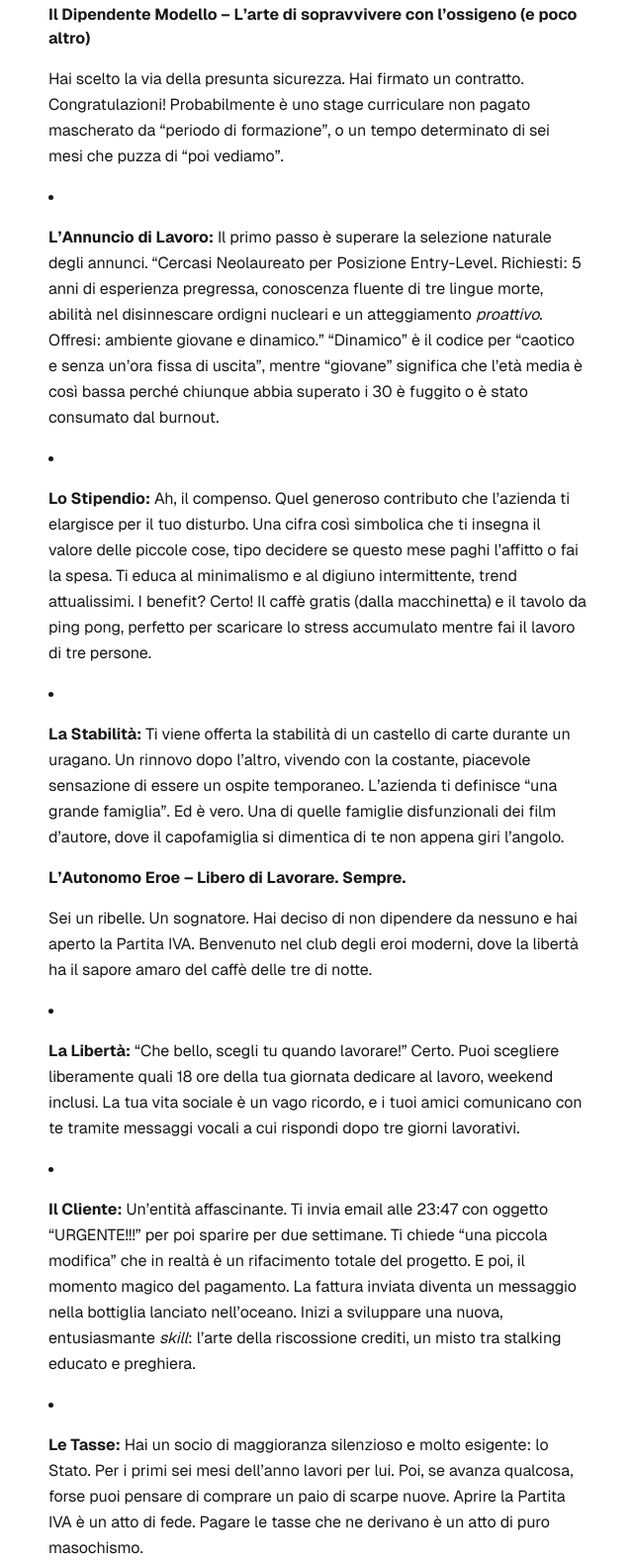
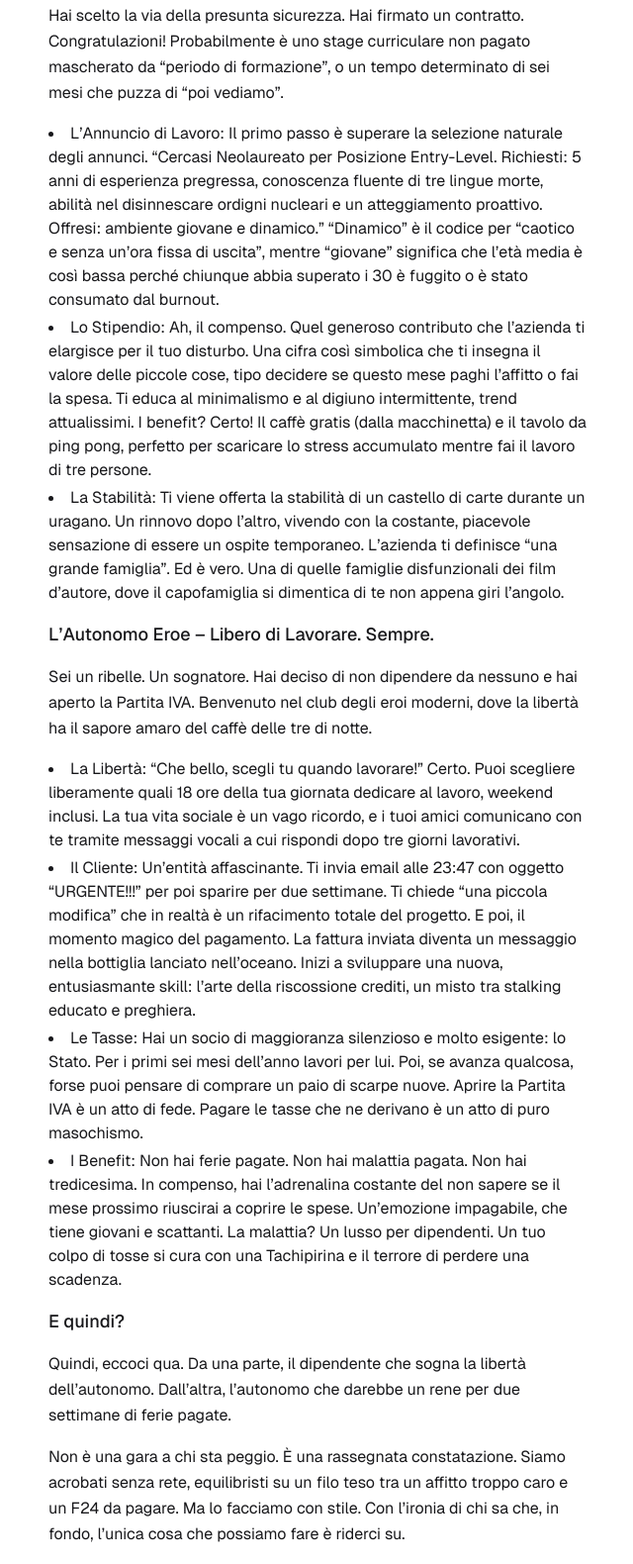
Before and after one commit to xfuryred/EscApe2, an Astro site: page /posts/dipendenti_iva in a window 1280 px wide. Shown: the part 583-2163 px from the top of the page at 99% size, without its empty margins (319-959 px from the left). Built offline with nearby package versions, Linux system fonts and the light colour scheme; Astro itself is replaced by a stand-in of ours.

Commit message:
riscritto e rimpaginato

```diff
--- a/src/content/posts/Dipendenti_Iva.md
+++ b/src/content/posts/Dipendenti_Iva.md
@@ -3,39 +3,28 @@ date: 2025-07-13
 title: 'Il Futuro è dei Giovani (se sopravvivono al presente).'
 description: altro post con IA, dove ho scritto un post parlando delle condizioni lavorative dei giovani oggi
 ---
-
-# Benvenuti nell'Eldorado del Lavoro Giovanile: Guida per Sopravvivere tra Stipendi da Fame e Partite IVA Eroiche
-
 Ah, il mondo del lavoro. Quel luogo mitologico che i nostri genitori descrivevano come un porto sicuro, un traguardo da raggiungere dopo anni di studio. "Prendi il pezzo di carta," dicevano, "e vedrai che le aziende faranno a gara per averti."
 
-E eccoci qui, nel 2025, con in mano non uno, ma a volte due "pezzi di carta", a contemplare l'orizzonte di questo fantomatico Eldorado. Un orizzonte che, a guardarlo bene, assomiglia più a una palude con la nebbia. Ma non disperiamo, perché siamo la generazione della *resilienza*. Una parola bellissima che abbiamo imparato a usare per non dire "sfruttati ma con il sorriso".
+E eccoci qui, nel 2025, con in mano non uno, ma a volte due "pezzi di carta", a contemplare l'orizzonte di questo fantomatico Eldorado. Un orizzonte che, a guardarlo bene, assomiglia più a una palude con la nebbia. Ma non disperiamo, perché siamo la generazione della resilienza. Una parola bellissima che abbiamo imparato a usare per non dire "sfruttati ma con il sorriso".
 
 Analizziamo insieme i due meravigliosi percorsi che questa epoca d'oro ci offre.
 
-### **Il Dipendente Modello – L'arte di sopravvivere con l'ossigeno (e poco altro)**
-
+## Il Dipendente Modello – L'arte di sopravvivere con l'ossigeno (e poco altro)
 Hai scelto la via della presunta sicurezza. Hai firmato un contratto. Congratulazioni! Probabilmente è uno stage curriculare non pagato mascherato da "periodo di formazione", o un tempo determinato di sei mesi che puzza di "poi vediamo".
 
-* **L'Annuncio di Lavoro:** Il primo passo è superare la selezione naturale degli annunci. "Cercasi Neolaureato per Posizione Entry-Level. Richiesti: 5 anni di esperienza pregressa, conoscenza fluente di tre lingue morte, abilità nel disinnescare ordigni nucleari e un atteggiamento *proattivo*. Offresi: ambiente giovane e dinamico." "Dinamico" è il codice per "caotico e senza un'ora fissa di uscita", mentre "giovane" significa che l'età media è così bassa perché chiunque abbia superato i 30 è fuggito o è stato consumato dal burnout.
+* L'Annuncio di Lavoro: Il primo passo è superare la selezione naturale degli annunci. "Cercasi Neolaureato per Posizione Entry-Level. Richiesti: 5 anni di esperienza pregressa, conoscenza fluente di tre lingue morte, abilità nel disinnescare ordigni nucleari e un atteggiamento proattivo. Offresi: ambiente giovane e dinamico." "Dinamico" è il codice per "caotico e senza un'ora fissa di uscita", mentre "giovane" significa che l'età media è così bassa perché chiunque abbia superato i 30 è fuggito o è stato consumato dal burnout.
+* Lo Stipendio: Ah, il compenso. Quel generoso contributo che l'azienda ti elargisce per il tuo disturbo. Una cifra così simbolica che ti insegna il valore delle piccole cose, tipo decidere se questo mese paghi l'affitto o fai la spesa. Ti educa al minimalismo e al digiuno intermittente, trend attualissimi. I benefit? Certo! Il caffè gratis (dalla macchinetta) e il tavolo da ping pong, perfetto per scaricare lo stress accumulato mentre fai il lavoro di tre persone.
+* La Stabilità: Ti viene offerta la stabilità di un castello di carte durante un uragano. Un rinnovo dopo l'altro, vivendo con la costante, piacevole sensazione di essere un ospite temporaneo. L'azienda ti definisce "una grande famiglia". Ed è vero. Una di quelle famiglie disfunzionali dei film d'autore, dove il capofamiglia si dimentica di te non appena giri l'angolo.
 
-* **Lo Stipendio:** Ah, il compenso. Quel generoso contributo che l'azienda ti elargisce per il tuo disturbo. Una cifra così simbolica che ti insegna il valore delle piccole cose, tipo decidere se questo mese paghi l'affitto o fai la spesa. Ti educa al minimalismo e al digiuno intermittente, trend attualissimi. I benefit? Certo! Il caffè gratis (dalla macchinetta) e il tavolo da ping pong, perfetto per scaricare lo stress accumulato mentre fai il lavoro di tre persone.
-
-* **La Stabilità:** Ti viene offerta la stabilità di un castello di carte durante un uragano. Un rinnovo dopo l'altro, vivendo con la costante, piacevole sensazione di essere un ospite temporaneo. L'azienda ti definisce "una grande famiglia". Ed è vero. Una di quelle famiglie disfunzionali dei film d'autore, dove il capofamiglia si dimentica di te non appena giri l'angolo.
-
-### **L'Autonomo Eroe – Libero di Lavorare. Sempre.**
-
+## L'Autonomo Eroe – Libero di Lavorare. Sempre.
 Sei un ribelle. Un sognatore. Hai deciso di non dipendere da nessuno e hai aperto la Partita IVA. Benvenuto nel club degli eroi moderni, dove la libertà ha il sapore amaro del caffè delle tre di notte.
 
-* **La Libertà:** "Che bello, scegli tu quando lavorare!" Certo. Puoi scegliere liberamente quali 18 ore della tua giornata dedicare al lavoro, weekend inclusi. La tua vita sociale è un vago ricordo, e i tuoi amici comunicano con te tramite messaggi vocali a cui rispondi dopo tre giorni lavorativi.
+* La Libertà: "Che bello, scegli tu quando lavorare!" Certo. Puoi scegliere liberamente quali 18 ore della tua giornata dedicare al lavoro, weekend inclusi. La tua vita sociale è un vago ricordo, e i tuoi amici comunicano con te tramite messaggi vocali a cui rispondi dopo tre giorni lavorativi.
+* Il Cliente: Un'entità affascinante. Ti invia email alle 23:47 con oggetto "URGENTE!!!" per poi sparire per due settimane. Ti chiede "una piccola modifica" che in realtà è un rifacimento totale del progetto. E poi, il momento magico del pagamento. La fattura inviata diventa un messaggio nella bottiglia lanciato nell'oceano. Inizi a sviluppare una nuova, entusiasmante skill: l'arte della riscossione crediti, un misto tra stalking educato e preghiera.
+* Le Tasse: Hai un socio di maggioranza silenzioso e molto esigente: lo Stato. Per i primi sei mesi dell'anno lavori per lui. Poi, se avanza qualcosa, forse puoi pensare di comprare un paio di scarpe nuove. Aprire la Partita IVA è un atto di fede. Pagare le tasse che ne derivano è un atto di puro masochismo.
+* I Benefit: Non hai ferie pagate. Non hai malattia pagata. Non hai tredicesima. In compenso, hai l'adrenalina costante del non sapere se il mese prossimo riuscirai a coprire le spese. Un'emozione impagabile, che tiene giovani e scattanti. La malattia? Un lusso per dipendenti. Un tuo colpo di tosse si cura con una Tachipirina e il terrore di perdere una scadenza.
 
-* **Il Cliente:** Un'entità affascinante. Ti invia email alle 23:47 con oggetto "URGENTE!!!" per poi sparire per due settimane. Ti chiede "una piccola modifica" che in realtà è un rifacimento totale del progetto. E poi, il momento magico del pagamento. La fattura inviata diventa un messaggio nella bottiglia lanciato nell'oceano. Inizi a sviluppare una nuova, entusiasmante *skill*: l'arte della riscossione crediti, un misto tra stalking educato e preghiera.
-
-* **Le Tasse:** Hai un socio di maggioranza silenzioso e molto esigente: lo Stato. Per i primi sei mesi dell'anno lavori per lui. Poi, se avanza qualcosa, forse puoi pensare di comprare un paio di scarpe nuove. Aprire la Partita IVA è un atto di fede. Pagare le tasse che ne derivano è un atto di puro masochismo.
-
-* **I Benefit:** Non hai ferie pagate. Non hai malattia pagata. Non hai tredicesima. In compenso, hai l'adrenalina costante del non sapere se il mese prossimo riuscirai a coprire le spese. Un'emozione impagabile, che tiene giovani e scattanti. La malattia? Un lusso per dipendenti. Un tuo colpo di tosse si cura con una Tachipirina e il terrore di perdere una scadenza.
-
-### **E quindi?**
-
+## E quindi?
 Quindi, eccoci qua. Da una parte, il dipendente che sogna la libertà dell'autonomo. Dall'altra, l'autonomo che darebbe un rene per due settimane di ferie pagate.
 
 Non è una gara a chi sta peggio. È una rassegnata constatazione. Siamo acrobati senza rete, equilibristi su un filo teso tra un affitto troppo caro e un F24 da pagare. Ma lo facciamo con stile. Con l'ironia di chi sa che, in fondo, l'unica cosa che possiamo fare è riderci su.
```
